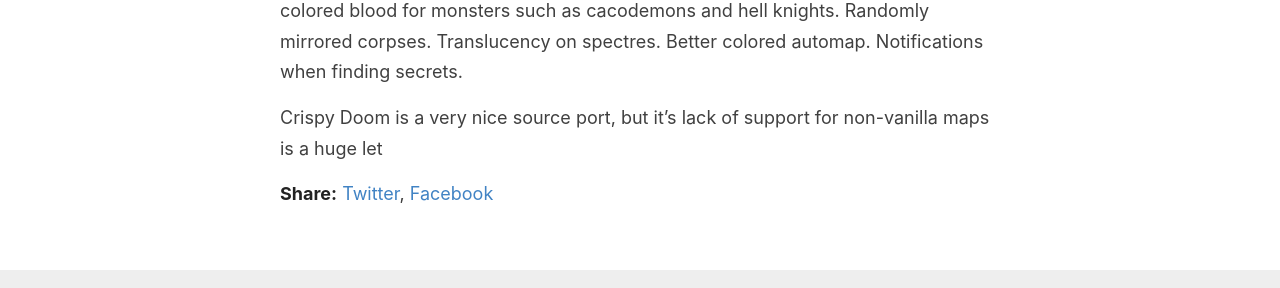
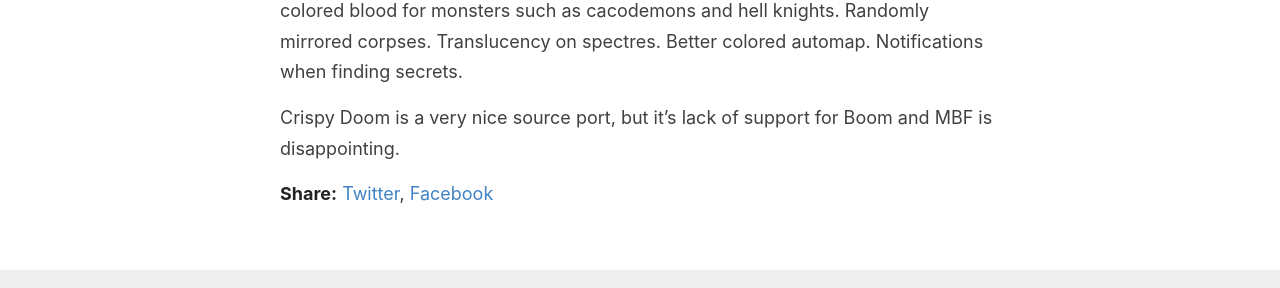
Before and after one commit to poleve540/CallMePol, a Jekyll site: the page built from posts/2023-05-12-sourceport-review.md, in a window 1280 px wide. Shown: the part 1431-1719 px from the top of the page. Built offline with Jekyll 4.4.1, drawn with Linux system fonts in a browser that asks for light colours.

Commit message:
posts/2023-05-12-sourceport-review.md updated from https://stackedit.io/

```diff
--- a/posts/2023-05-12-sourceport-review.md
+++ b/posts/2023-05-12-sourceport-review.md
@@ -27,9 +27,9 @@
 
 But my favourite thing has to be the small details added to the game. Differently colored blood for monsters such as cacodemons and hell knights. Randomly mirrored corpses. Translucency on spectres. Better colored automap. Notifications when finding secrets.
 
-Crispy Doom is a very nice source port, but it's lack of support for non-vanilla maps is a huge let
+Crispy Doom is a very nice source port, but it's lack of support for Boom and MBF is disappointing.
 <!--stackedit_data:
 eyJwcm9wZXJ0aWVzIjoiZXh0ZW5zaW9uczpcbiAgcHJlc2V0Oi
-BnZm1cbiIsImhpc3RvcnkiOlstODY4MDc4Njc4LC0yMTI4NDgx
-NzEwLC0xMzQ5ODgwOTYzLDE4ODc0NjM0OTldfQ==
+BnZm1cbiIsImhpc3RvcnkiOlstMTEwMDc5NzEyNywtMjEyODQ4
+MTcxMCwtMTM0OTg4MDk2MywxODg3NDYzNDk5XX0=
 -->
```
